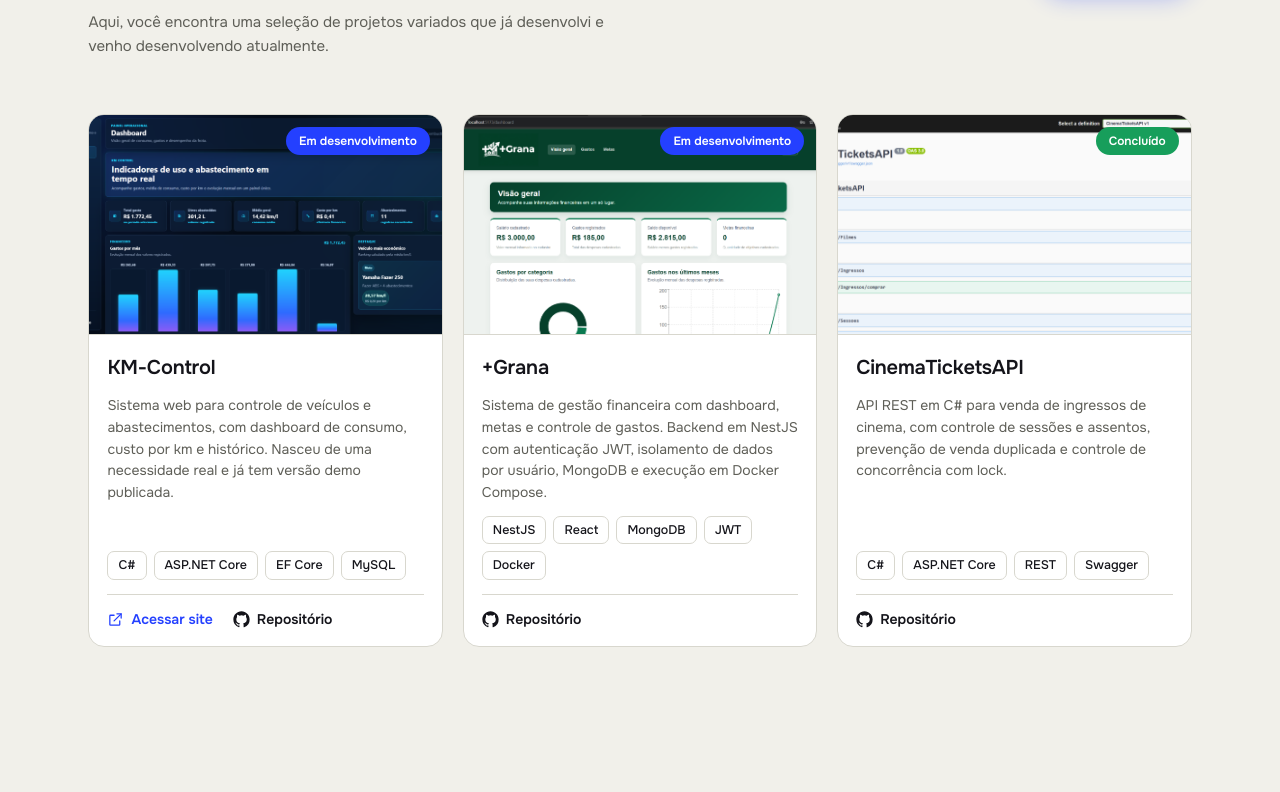
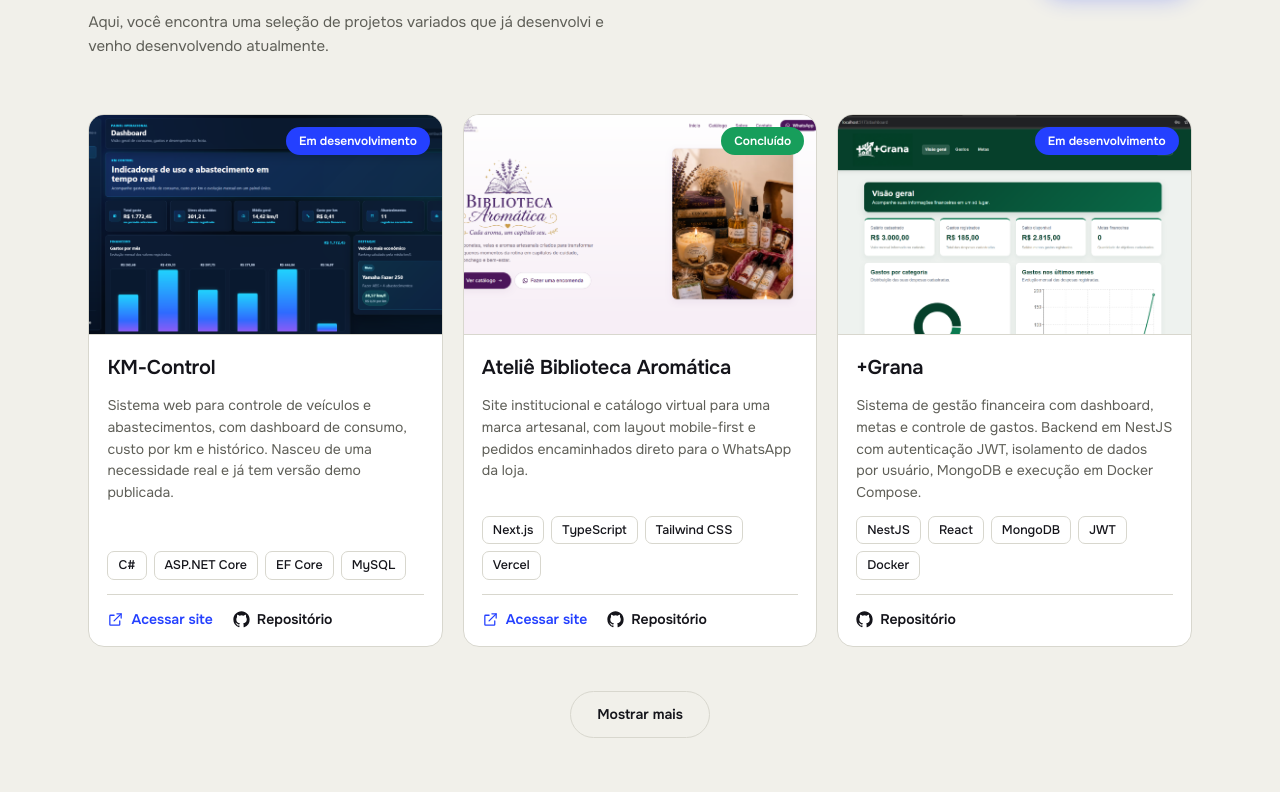
Before and after one commit to DanielMeirelesSi/PortfolioDaniel, a Next.js app: page / in a window 1280 px wide. Shown: the part 948-1740 px from the top of the page. Built offline with nearby package versions, Linux system fonts and the light colour scheme.

Commit message:
feat: add Ateliê Biblioteca Aromática project card

```diff
--- a/src/data/content.ts
+++ b/src/data/content.ts
@@ -145,7 +145,7 @@ export interface ProjectLocale {
 }
 
 export interface Project {
-  id: "kmcontrol" | "maisgrana" | "cinema";
+  id: "kmcontrol" | "maisgrana" | "cinema" | "atelie";
   title: string;
   tags: string[];
   repo: string;
@@ -167,6 +167,17 @@ export const projects: Project[] = [
     image: "/km-control.png",
     pt: { desc: "Sistema web para controle de veículos e abastecimentos, com dashboard de consumo, custo por km e histórico. Nasceu de uma necessidade real e já tem versão demo publicada." },
     en: { desc: "Web system for vehicle and fuel tracking, with a dashboard for consumption, cost per km and history. Born from a real need, with a published demo version." },
+  },
+  {
+    id: "atelie",
+    title: "Ateliê Biblioteca Aromática",
+    tags: ["Next.js", "TypeScript", "Tailwind CSS", "Vercel"],
+    repo: "https://github.com/DanielMeirelesSi/atelie-biblioteca-aromatica",
+    site: "https://www.ateliebibliotecaaromatica.com.br",
+    status: "done",
+    image: "/atelie.png",
+    pt: { desc: "Site institucional e catálogo virtual para uma marca artesanal, com layout mobile-first e pedidos encaminhados direto para o WhatsApp da loja." },
+    en: { desc: "Marketing site and online catalog for an artisanal brand, with a mobile-first layout and orders routed straight to the shop's WhatsApp." },
   },
   {
     id: "maisgrana",
```
Also changed, not shown: public/atelie.png (added).
